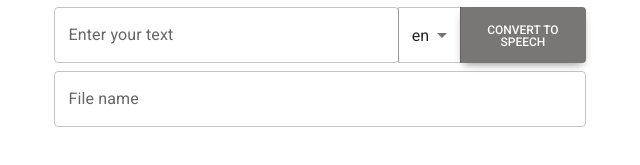
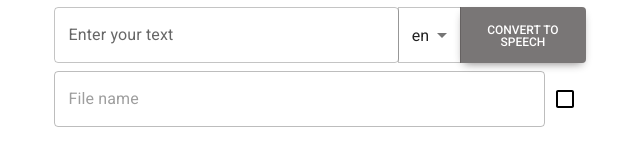
Before and after one commit to Jamlie/TextToSpeechGUI, a React (Vite) app in the folder frontend/: page / in a window 1280 px wide. Shown: the part 365-530 px from the top of the page, without its empty margins (320-960 px from the left). Built offline with nearby package versions, Linux system fonts and the light colour scheme.

Commit message:
Added a checkbox to allow and disallow changing the name, if it was allowed and the name was not set, shows an error

```diff
--- a/frontend/src/App.jsx
+++ b/frontend/src/App.jsx
@@ -1,7 +1,7 @@
-import { useState } from 'react';
+import { useEffect, useState } from 'react';
 import { TextToSpeech } from '../wailsjs/go/main/App';
 import "./App.css"
-import { TextField, Select, MenuItem, Switch } from '@mui/material';
+import { TextField, Select, MenuItem, Checkbox, Alert } from '@mui/material';
 import { MDBInputGroup, MDBBtn } from 'mdb-react-ui-kit';
 
 const languages = ["af", "ar", "bg", "bn", "bs", "ca", "cs", "cy", "da", "de", "el", "en", "en-AU",
@@ -14,10 +14,25 @@ function App() {
     const [input, setInput] = useState('');
     const [language, setLanguage] = useState('en');
     const [fileName, setFileName] = useState('');
+    const [allowFileName, setAllowFileName] = useState(false);
+    const [showAlert, setShowAlert] = useState(false);
 
     function textToSpeech() {
+        if (allowFileName && (fileName === '')) {
+            setShowAlert(true);
+            setTimeout(() => {
+                setShowAlert(false);
+            }, 5000);
+            return;
+        }
         TextToSpeech(input, language, fileName);
     }
+
+    useEffect(() => {
+        if (showAlert && (fileName !== '')) {
+            setShowAlert(false);
+        }
+    }, [fileName, showAlert]);
 
     return (
         <>
@@ -46,9 +61,39 @@ function App() {
                         <MDBBtn color="dark" disabled>Convert to Speech</MDBBtn>
                 }
             </MDBInputGroup>
-            <TextField label="File name" onChange={(e) => setFileName(e.target.value)}
-                sx={{ width: '100%', mt: 1 }}
-            />
+
+            <MDBInputGroup>
+                {
+                    allowFileName ?
+                        <TextField label="File name" onChange={(e) => setFileName(e.target.value)}
+                            sx={{ width: '100%', mt: 1 }}
+                        /> :
+                        <TextField label="File name" disabled
+                            sx={{ width: '100%', mt: 1 }}
+                        />
+                }
+                <Checkbox checked={allowFileName} onChange={(e) => setAllowFileName(e.target.checked)}
+                    sx={{
+                        color: "black",
+                        '&.Mui-checked': {
+                            color: "black",
+                        },
+                        mt: 1,
+                        ":hover": {
+                            backgroundColor: "#00121212",
+                            borderRadius: "5px",
+
+                        }
+                    }}
+                />
+            </MDBInputGroup>
+            {
+                showAlert && (fileName === "") ?
+                    <Alert severity='error' sx={{ mt: 1, width: "100%" }}>
+                        File name cannot be empty, please enter a valid file name or uncheck the checkbox.
+                    </Alert> :
+                    null
+            }
         </>
     )
 }
```
